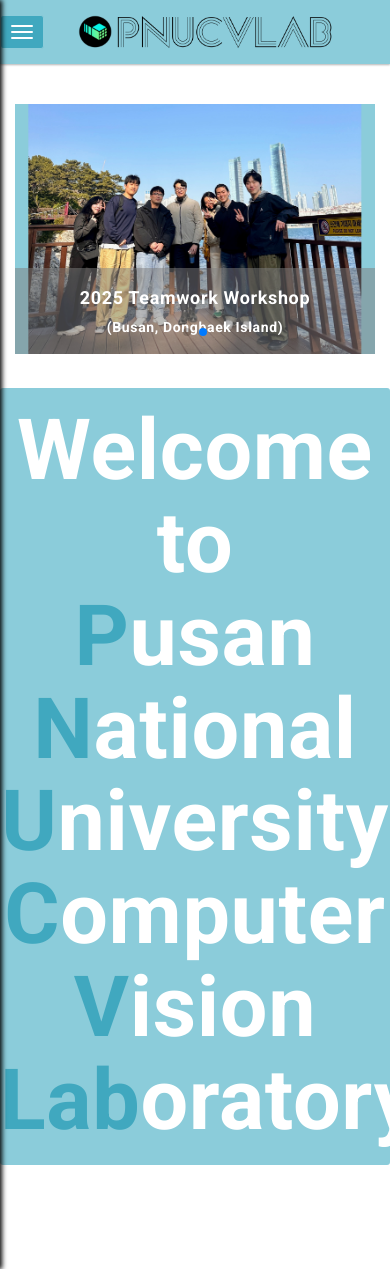
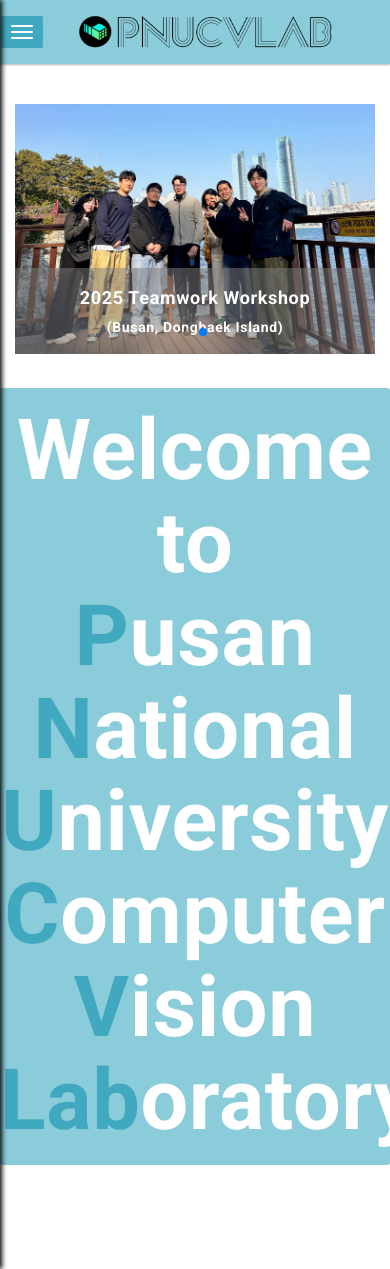
Before and after one commit to pnucvlab/pnucvlab.github.io, a Jekyll site: the page built from index.html, in a window 390 px wide and 1269 px high. Built offline with Jekyll 4.4.1, drawn with Linux system fonts in a browser that asks for light colours; the list of posts is cut into pages by our own code.

Commit message:
add notice wrapper mobile mode

```diff
--- a/assets/css/main.css
+++ b/assets/css/main.css
@@ -66,11 +66,10 @@ body {
 
 /* small screens: stack event images vertically at ≤1000px */
 @media (max-width: 1000px) {
-	  /* Notice Slider 모바일 최적화 */
 	/* 1) 슬라이더 래퍼 폭 가득, 높이 축소 */
 	.notice-swiper .swiper-slide .notice-image-wrapper {
 	  width: 100%;
-	    height: 250px;    /* 원하시는 모바일 높이로 조정 */
+	  height: 250px;
 	}
 
 	/* 2) 네비게이션 화살표 숨기기 */
@@ -94,6 +93,17 @@ body {
 	  font-size: 14px;
 	  margin: 0;
 	  text-align: center;
+	}
+
+	/* 5) 모바일: 이미지도 래퍼에 맞게 꽉 채우기 */
+	.notice-swiper .swiper-slide .notice-image-wrapper .notice-image {
+	  position: absolute;
+	  top: 0;
+	  left: 0;
+	  width: 100%;
+	  height: 100%;
+	  object-fit: cover;
+	  transform: none;
 	}
   }
 
```
Lines whose indentation alone changed are shown as unchanged.
